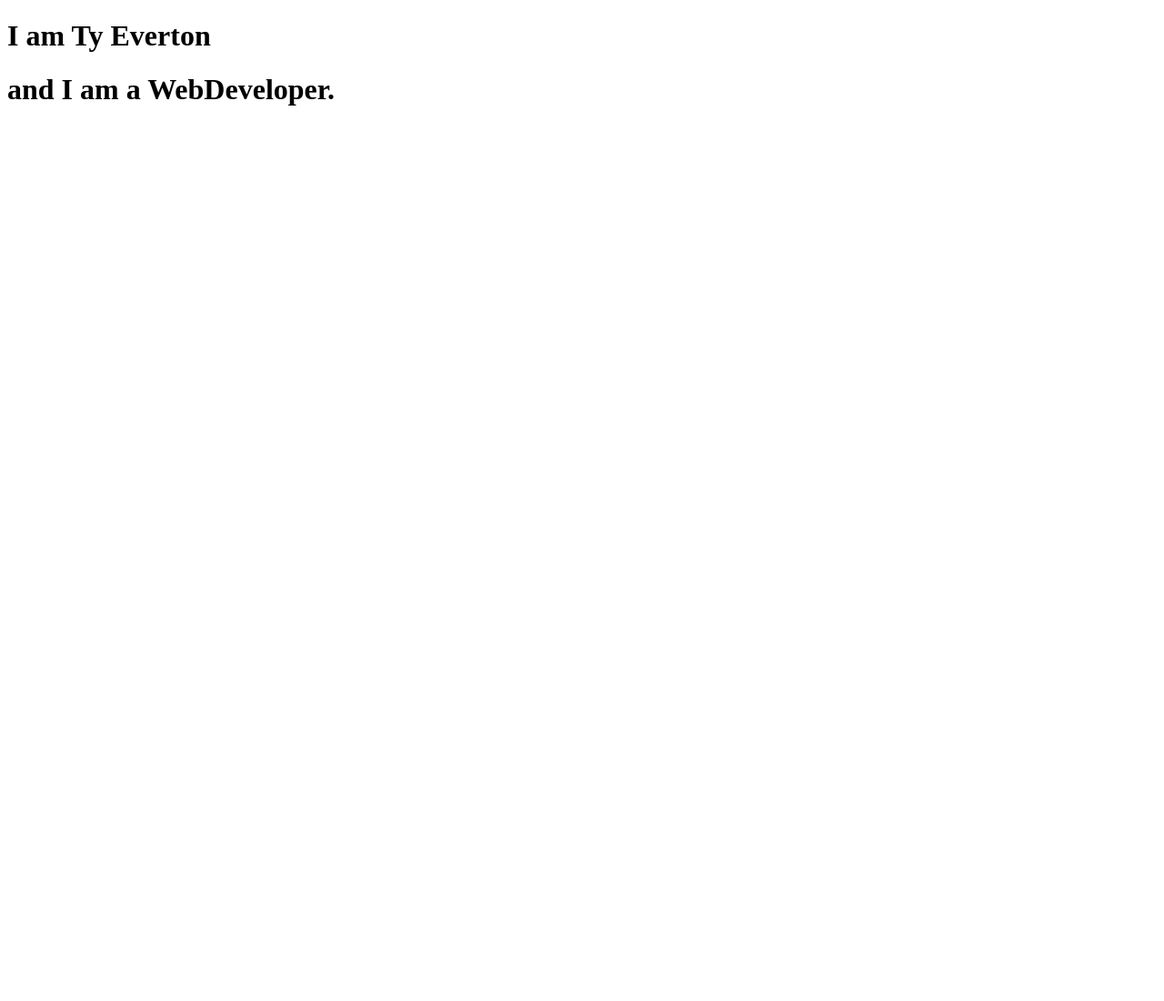
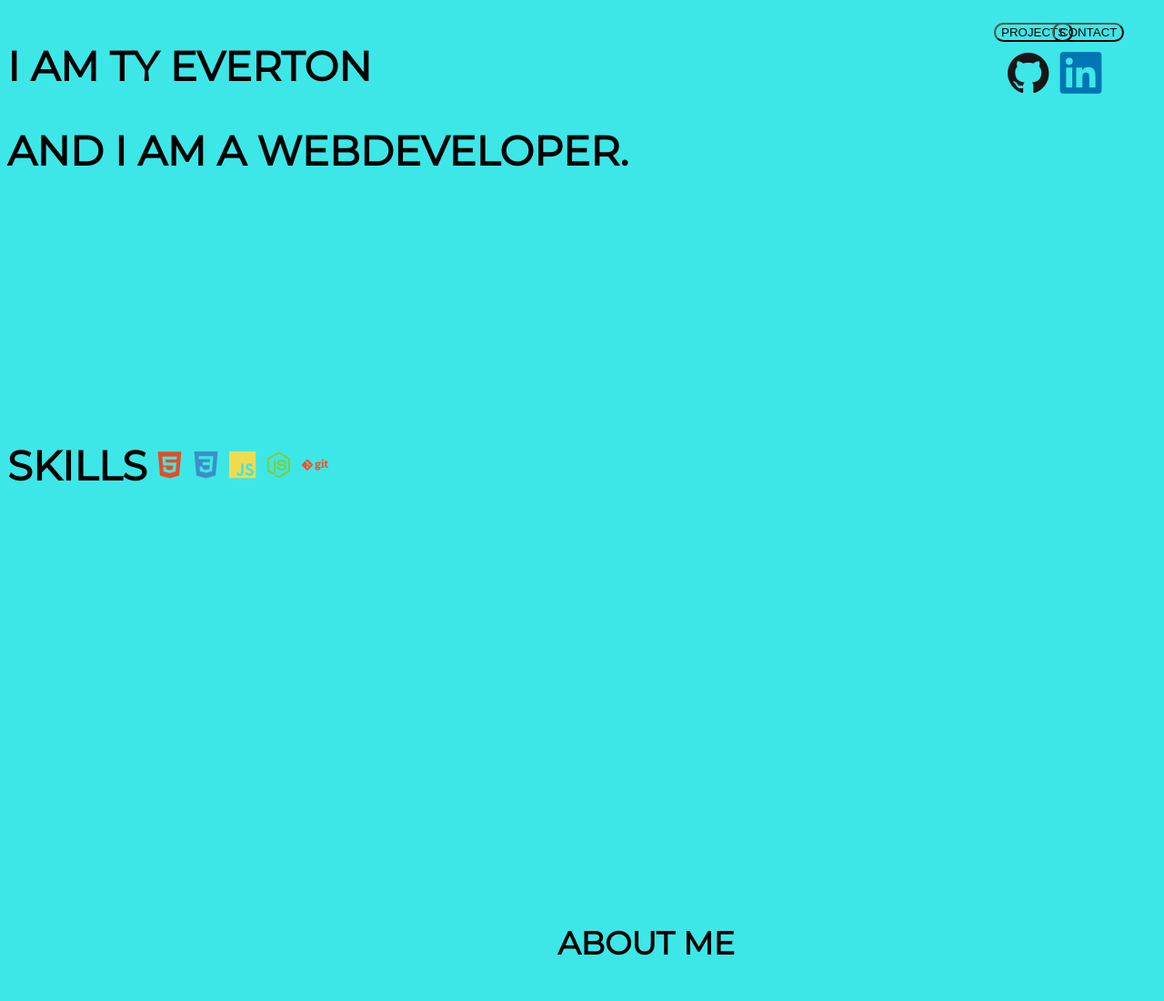
Before and after one commit to TyEverton/tyeverton.github.io, a plain HTML site: page public/index.html in a window 1280 px wide. Shown: the top 1100 px of the page at 91% size. Before the commit the page ends 800 px from the top, so only its background shows below. Drawn offline with nearby package versions, Linux system fonts and the light colour scheme.

Commit message:
second commit

```diff
--- a/public/index.html
+++ b/public/index.html
@@ -5,9 +5,48 @@
   <meta http-equiv="X-UA-Compatible" content="IE=edge">
   <meta name="viewport" content="width=device-width, initial-scale=1.0">
   <title>Ty Everton</title>
+  <link rel="stylesheet" href="styles.css">
+  <link href='https://fonts.googleapis.com/css?family=Montserrat' rel='stylesheet'>
+  <link rel="stylesheet" href="https://cdn.jsdelivr.net/gh/devicons/devicon@v2.12.0/devicon.min.css">
+  <link rel="stylesheet" href="https://cdn.jsdelivr.net/gh/devicons/devicon@v2.12.0/devicon.min.css">
+  <link rel="stylesheet" href="https://cdn.jsdelivr.net/gh/devicons/devicon@v2.12.0/devicon.min.css">
+  <link rel="stylesheet" href="https://cdn.jsdelivr.net/gh/devicons/devicon@v2.12.0/devicon.min.css">
+  <link rel="stylesheet" href="https://cdn.jsdelivr.net/gh/devicons/devicon@v2.12.0/devicon.min.css">
+  <link rel="stylesheet" href="https://cdn.jsdelivr.net/gh/devicons/devicon@v2.12.0/devicon.min.css">
 </head>
 <body>
-  <h1>I am Ty Everton</h1>
-  <h1>and I am a WebDeveloper.</h1>
+
+  <section>
+    <div class="slidein">
+      <h1 class="intro">I AM TY EVERTON</h1>
+      <h1 class="intro">AND I AM A WEBDEVELOPER.</h1>
+    </div>
+</section>
+
+
+  <section>
+    <a href="https://www.youtube.com/channel/UCRWfDAGJ5DIFuJu4lZGXX-g/videos" target="_blank"><button class="button1">PROJECTS</button></a>
+    <button class="button2">CONTACT</button>
+    <a href="https://github.com/TyEverton" target="_blank"><button class="devicon-github-original colored"></button></a>
+    <a href="https://www.linkedin.com/in/ty-everton/" target="_blank"><button class="devicon-linkedin-plain colored"></button></a>
+  </section>
+ </div>
+  <section>
+  <div class="skills">
+    <h1>SKILLS</h1>
+      <div class="devicon-html5-plain colored"></div>
+      <div class="devicon-css3-plain colored"></div>
+      <div class="devicon-javascript-plain colored"></div>
+      <div class="devicon-nodejs-plain colored"></div>
+      <div class="devicon-git-plain-wordmark colored"></div>
+    <section class="about"><h1>ABOUT ME</h1>
+      <h3 class="about-me-description">I am a Front End Developer based in Pleasant Grove, UT. I live with my wonderful wife and our dog River. I graduate DevMountain in September following completion of the Foundations Bootcamp - which includes HTML, CSS, JavaScript, NODE, ReactJS and more. My passion for Front End Development began near the beginning of the COVID-19 Pandemic, which helped push me to leave sales and get into code. </h3>
+    <div class="about-me">
+      <h5 class="closure">THANKS FOR STOPPING BY!</h5>
+    </div>
+  </section>
+</div>
+</div>
+</section>
 </body>
 </html>
--- /dev/null
+++ b/public/index.js
@@ -0,0 +1,5 @@
+const elements = document.GetElementsByClassName('slider')
+
+for (let i = 0; i <= elements.length; i++) {
+  elements[i].addEventListener('')
+}
--- a/public/styles.css
+++ b/public/styles.css
@@ -0,0 +1,174 @@
+body {
+  background-color: #3de7e7;
+  height: 300vh;
+}
+
+.button1 {
+align-items: center;
+margin-left: 5px;
+position: fixed;
+left: 85vw;
+top: 25px;
+background: none;
+border-radius: 25px;
+
+}
+
+
+.button2 {
+  align-items: center;
+  margin-left: 5px;
+  position: fixed;
+  left: 90vw;
+  top: 25px;
+  background: none;
+  border-radius: 25px;
+}
+
+.devicon-github-original {
+  position: fixed;
+  font-size: 3rem;
+  left: 86vw;
+  top: 55px;
+  border-style: none;
+  background: none;
+}
+
+.devicon-github-original:hover {
+  transform: scale(1.5);
+  top: 60px;
+}
+
+
+.devicon-linkedin-plain {
+  position: fixed;
+  font-size: 3rem;
+  left: 90.5vw;
+  top: 55px;
+  border-style: none;
+  background: none;
+}
+
+.devicon-linkedin-plain:hover {
+  transform: scale(1.5);
+  top: 60px;
+}
+
+.intro {
+font-family: "Montserrat"
+}
+
+.skills {
+  font-size: 30px;
+  font-weight: bold;
+  display: flex;
+  align-items: center;
+  justify-content: space-between;
+  column-gap: 10px;
+  text-align: center;
+  position: absolute;
+  top: 250px;
+  font-family: "Montserrat";
+
+}
+
+/* .slider {
+  height: 150px;
+  margin: 5px;
+  overflow: hidden;
+} */
+
+/* .slider div {
+  height: 50px;
+  margin-bottom: 30px;
+  padding: 2px 15px;
+  text-align: center;
+  box-sizing: border-box;
+  animation: slide 35s linear infinite
+} */
+
+/* .slider-text1 {
+  color: black;
+  background: rgb(255, 115, 0);
+  font-family: "Montserrat";
+  animation: slide 5s linear infinite
+
+}
+.slider-text2 {
+  background: blue;
+  font-family: "Montserrat";
+
+}
+
+.slider-text3 {
+  color: black;
+  background: yellow;
+  font-family: "Montserrat";
+
+}
+.slider-text4 {
+  color: grey;
+  background: rgb(117, 177, 6);
+  font-family: "Montserrat";
+
+
+}
+.slider-text5 {
+  color: orange;
+  background: grey;
+  font-family: "Montserrat";
+
+} */
+
+/* @keyframes slide {
+  0% {margin-top: 5px;}
+  10% {margin-top: -50px;}
+  20% {margin-top: -100px;}
+  /* 30% {margin-top: -150px;}
+  40% {margin-top: -200px;}
+  50% {margin-top: -250px;}
+  60% {margin-top: -300px;}
+  70% {margin-top: -350px;}
+  80% {margin-top: -400px;}
+  100% {margin-top: -500px;} */
+  /* 0%{margin-top: 0px}
+
+  100%{margin-top: -500px} */
+/* } */
+
+
+.slidein {
+  float: left;
+  animation-duration: 5s;
+  animation-name: slidein;
+  font-size: 30px;
+  font-family: "Montserrat"
+}
+
+@keyframes slidein {
+  0%{margin-left: -40%}
+  100%{margin-left: 0%}
+}
+
+
+.about {
+  font-family: "Montserrat";
+  position: relative;
+  top: 730px;
+  right: 9vw;
+}
+
+.about-me-description {
+  font-family: "Montserrat";
+  position: relative;
+  top: 1vh;
+  right: 1vw;
+  font-size: 30px;
+  margin: 0px 0px 15px;
+}
+.closure {
+  font-family: "Montserrat";
+  position: relative;
+  top: 163vh;
+  right: 1vw;
+}
```
Also changed, not shown: 1 other file.
